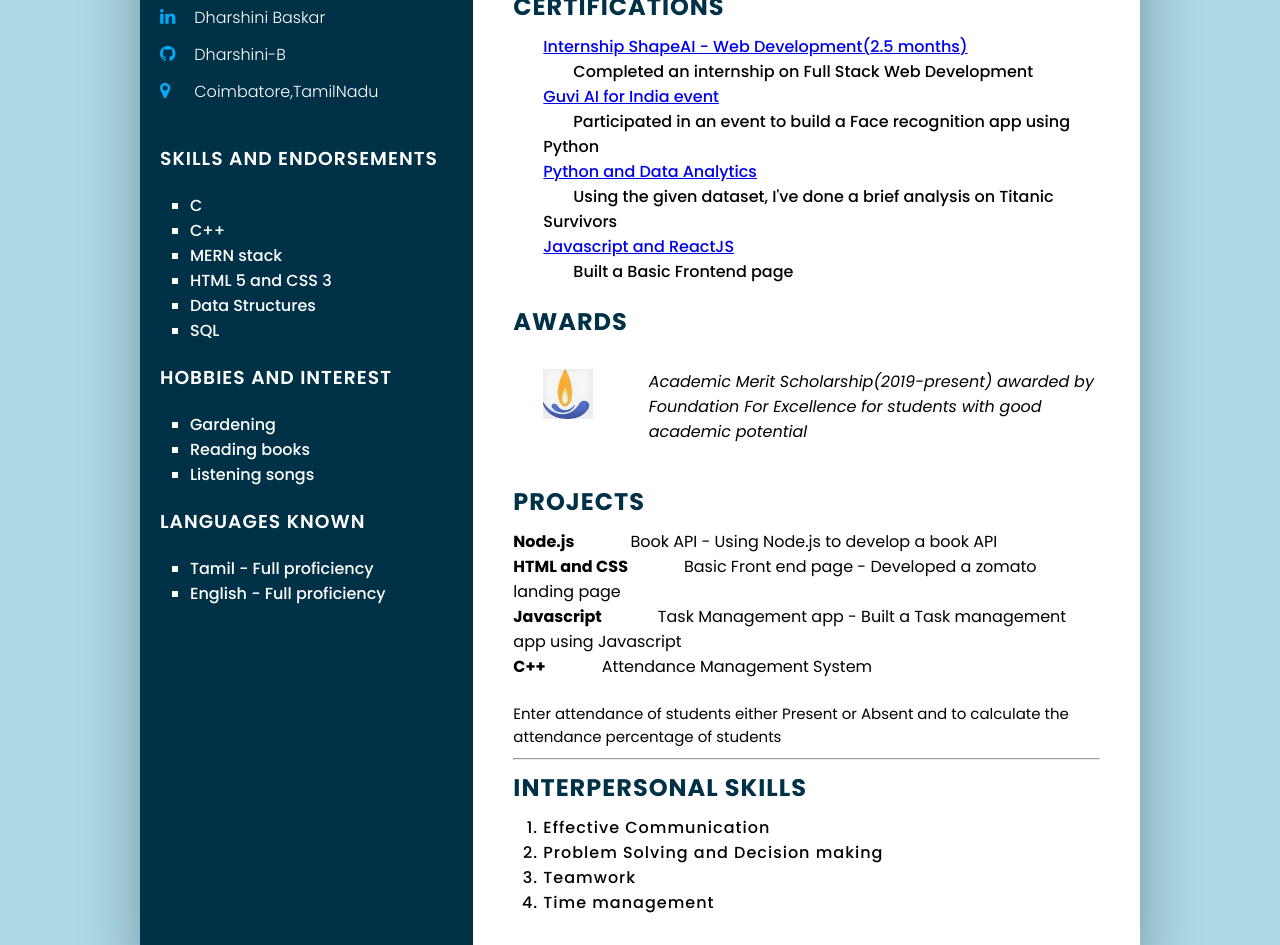
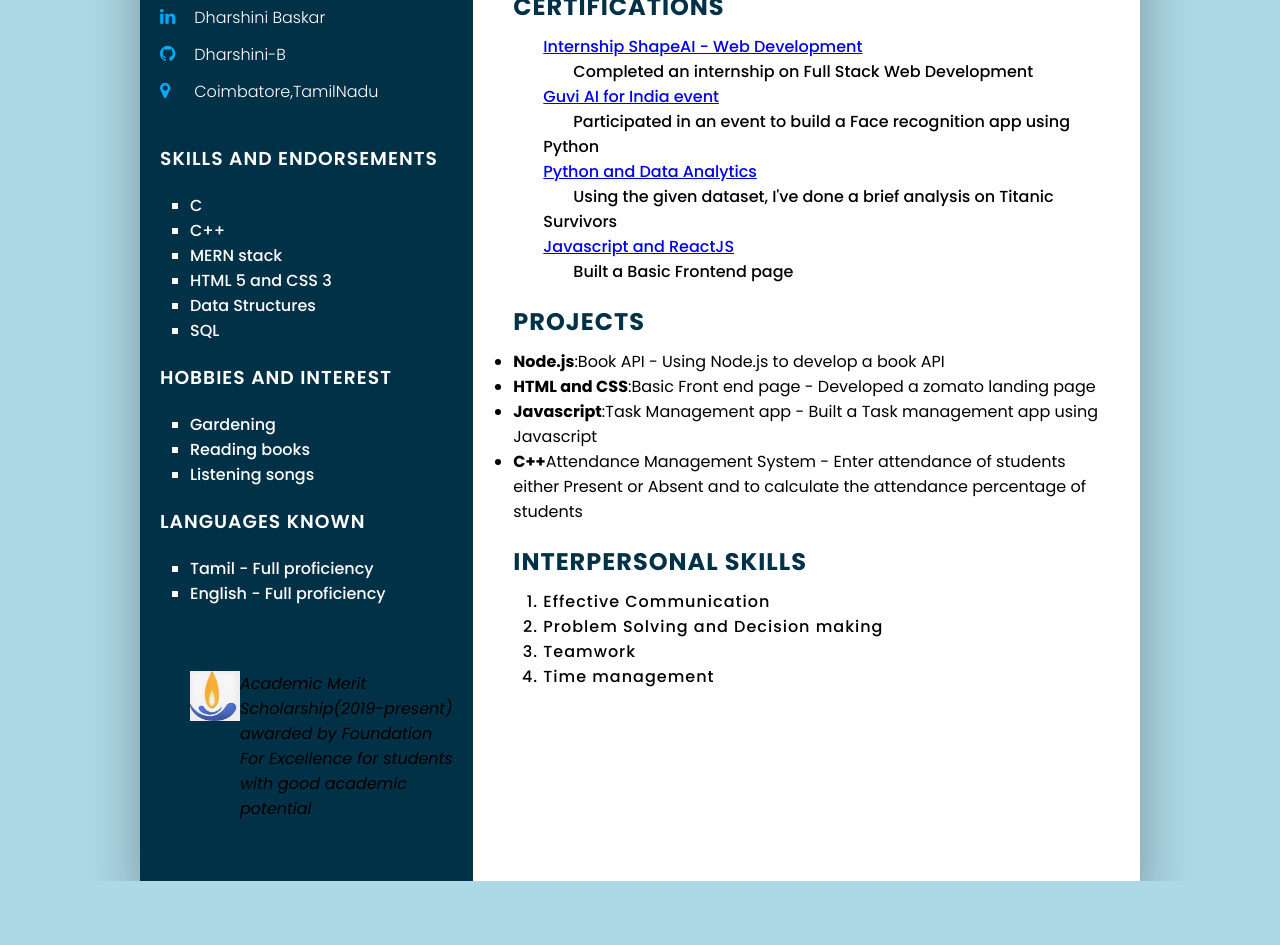
Before and after one commit to Dharshini-B/Resume-Dharshini_B, a plain HTML site: page index.html in a window 1280 px wide. Shown: the part 482-1427 px from the top of the page. After the commit the page ends 1363 px from the top, so only its background shows below. Drawn offline with Linux system fonts and the light colour scheme.

Commit message:
Update index.html

```diff
--- a/index.html
+++ b/index.html
@@ -77,6 +77,13 @@
 			 	</ul>
 			 </div>
 			 </div>
+			<div class="Awards">
+			 		<h2 class="title2">Awards </h2>
+			 		<div class="wrapper">
+			 			<div class="icon"><img src="ffe.jpg"></div>
+			 			<i>Academic Merit Scholarship(2019-present) awarded by Foundation For Excellence for students with good academic potential</i>
+			 		</div>
+			 	</div>
 
 
 		</div>
@@ -128,29 +135,26 @@
 			 		<h2 class="title2">Certifications</h2>
 			 		<div class="box">
 			 		<ul style="list-style: square;">
-			 			<li><a href="https://cert.shapeai.tech/verify/ZA1aU3" target="_blank">Internship ShapeAI - Web Development(2.5 months)</a><br><p style="color: black;">Completed an internship on Full Stack Web Development</p></li>
+			 			<li><a href="https://cert.shapeai.tech/verify/ZA1aU3" target="_blank">Internship ShapeAI - Web Development</a><br><p style="color: black;">Completed an internship on Full Stack Web Development</p></li>
 			 			<li><a href="https://www.guvi.in/verify-certificate?id=9SQL219216r31AGE36" target="_blank">Guvi AI for India event</a><br><p style="color: black;">Participated in an event to build a Face recognition app using Python</p></li>
 			 			<li><a href="https://www.cert.shapeai.tech/verify/Zx0vTF" target="_blank" >Python and Data Analytics </a><br><p style="color: black;">Using the given dataset, I've done a brief analysis on Titanic Survivors</p></li>
 			 			<li><a href="https://www.cert.shapeai.tech/verify/Z1RM3VJ" target="_blank">Javascript and ReactJS</a><br><p style="color: black;">Built a Basic Frontend page </li>
 			 		</ul>
 			 		</div>
 			 	</div>
-			 	<div class="Awards">
-			 		<h2 class="title2">Awards </h2>
-			 		<div class="wrapper">
-			 			<div class="icon"><img src="ffe.jpg"></div>
-			 			<i>Academic Merit Scholarship(2019-present) awarded by Foundation For Excellence for students with good academic potential</i>
-			 		</div>
-			 	</div>
+
 			 	<div class="Projects">
 			 		<h2 class="title2">Projects</h2>
 					<div style="display: flex;flex-direction: column;align-items: flex-start;">
-			 		<div><strong>Node.js</strong>&emsp;&emsp;&ensp;&emsp;Book API - Using Node.js to develop a book API</div>
-			 		<div><strong>HTML and CSS</strong>&emsp;&emsp;&ensp;&emsp;Basic Front end page - Developed a zomato landing page</div>
-			 		<div><strong>Javascript</strong>&emsp;&emsp;&ensp;&emsp;Task Management app - Built a Task management app using Javascript</div>
+						<ul>
+			 		<li><strong>Node.js</strong>:Book API - Using Node.js to develop a book API</li>
+			 		<li><strong>HTML and CSS</strong>:Basic Front end page - Developed a zomato landing page</li>
+			 		<li><strong>Javascript</strong>:Task Management app - Built a Task management app using Javascript</li>
 
-			 		<div><strong>C++</strong>&emsp;&emsp;&ensp;&emsp;Attendance Management System
-			 		<div style="font-size: 15px;">&emsp;&emsp;&ensp;&emsp;<ul style="list-style:none;"><li> Enter attendance of students either Present or Absent and to calculate the attendance percentage of students</li></ul></div><hr style="margin:10px 0px;"></div>
+
+			 		<li><strong>C++</strong>Attendance Management System -
+			 		 Enter attendance of students either Present or Absent and to calculate the attendance percentage of students</li></ul>
+					</div>
 
 			 	</div>
 			 	<div class="InterpersonalSkills">
```
